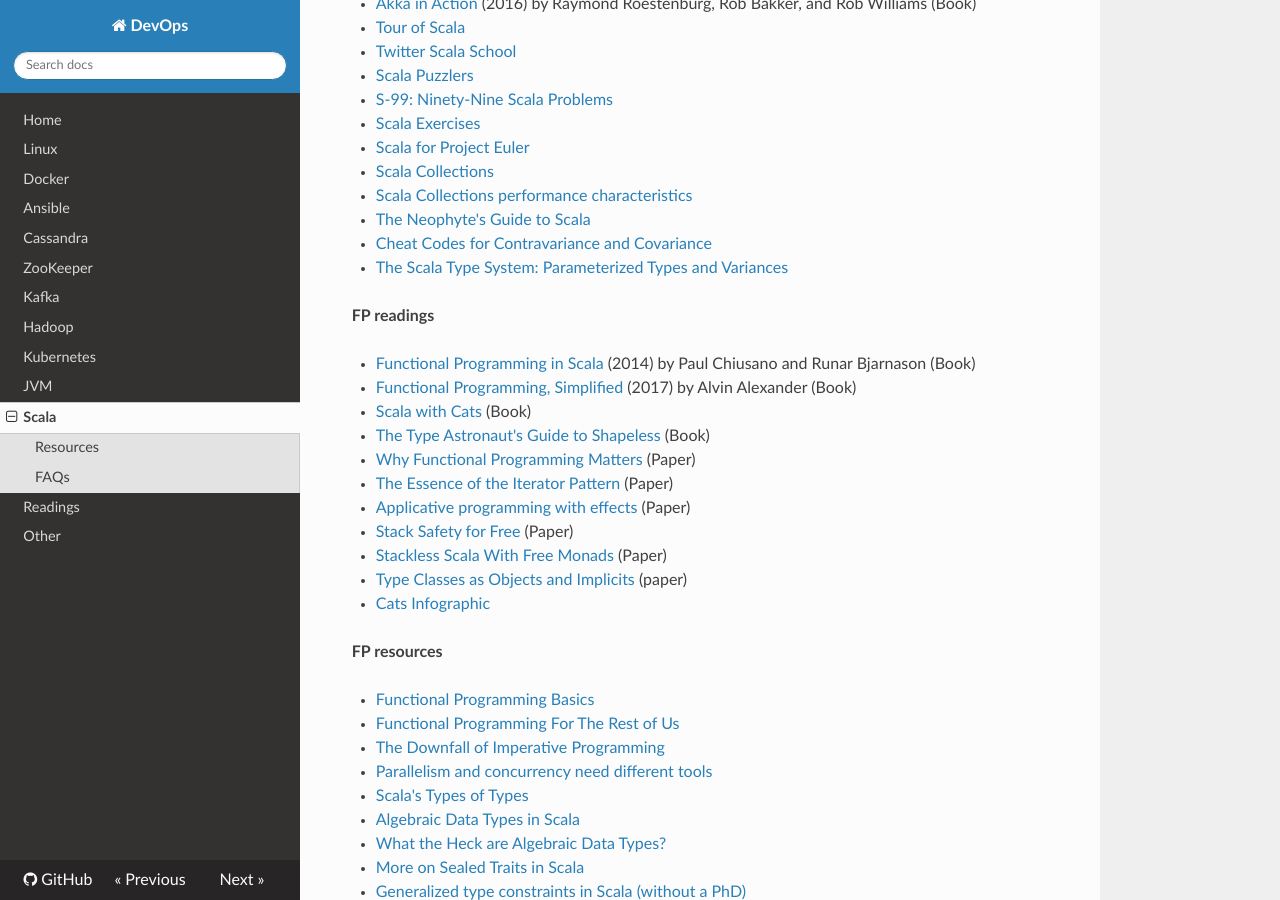
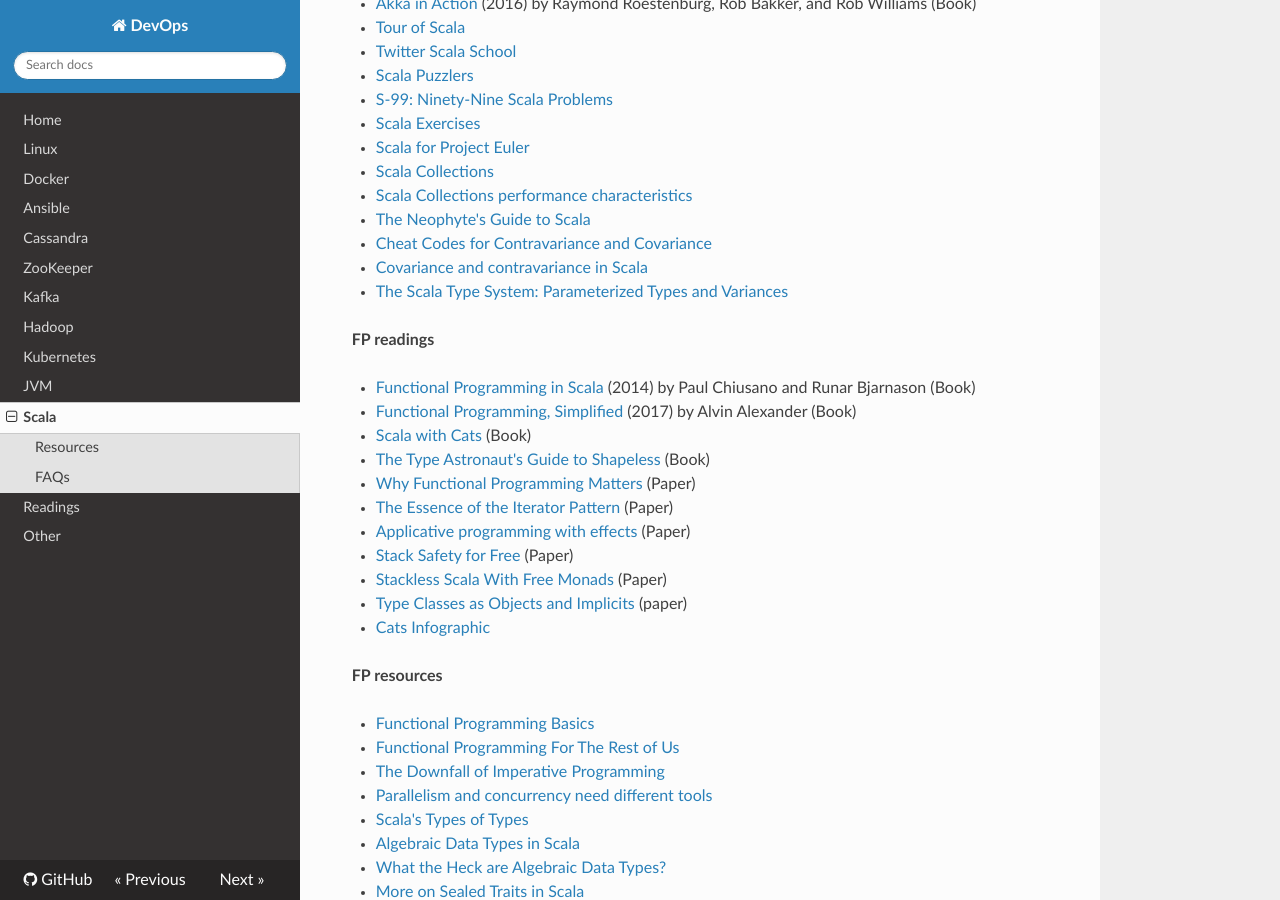
Before and after one commit to niqdev/devops, an MkDocs documentation site: the page built from docs/scala.md, in a window 1280 px wide and 900 px high, scrolled down 320 px. Built offline with MkDocs 1.6.1, drawn with Linux system fonts in a browser that asks for light colours; nearby versions of some CDN libraries; old or Windows-style settings are respelled for this version of MkDocs.

Commit message:
doc: update scala

```diff
--- a/docs/scala.md
+++ b/docs/scala.md
@@ -18,6 +18,7 @@
 * [Scala Collections performance characteristics](https://docs.scala-lang.org/overviews/collections/performance-characteristics.html)
 * [The Neophyte's Guide to Scala](https://danielwestheide.com/scala/neophytes.html)
 * [Cheat Codes for Contravariance and Covariance](http://blog.originate.com/blog/2016/08/10/cheat-codes-for-contravariance-and-covariance)
+* [Covariance and contravariance in Scala](http://blog.kamkor.me/Covariance-And-Contravariance-In-Scala)
 * [The Scala Type System: Parameterized Types and Variances](https://blog.codecentric.de/en/2015/03/scala-type-system-parameterized-types-variances-part-1)
 
 **FP readings**
```
